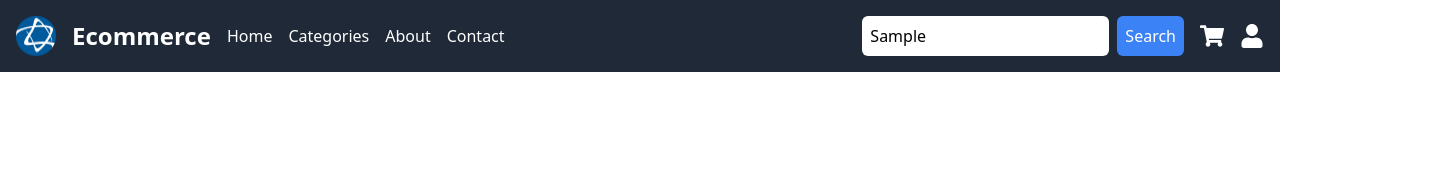
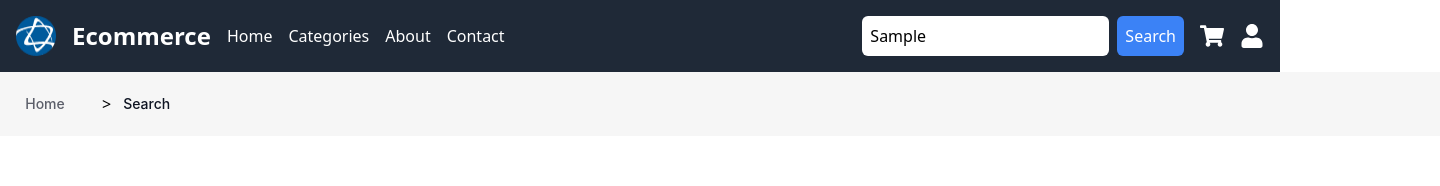
Before and after one commit to yujihyt/ecommerce, a React (Create React App) app: page / in a window 1280 px wide. Both pictures are taken after typing "Sample" into the empty fields and a click on the button "Search". Shown: the top 186 px of the page, 1440 px wide, since content can reach past the window. Built offline with nearby package versions, Linux system fonts and the light colour scheme; no server answers.

Commit message:
create breadcrumb component

```diff
--- a/src/App.tsx
+++ b/src/App.tsx
@@ -2,6 +2,7 @@ import React from 'react';
 import { BrowserRouter as Router, Routes, Route } from 'react-router-dom';
 import Header from './components/Header';
 import Home from './pages/Home';
+import Breadcrumb from './components/Breadcrumb';
 // import Categories from './pages/Categories';
 // import About from './pages/About';
 // import Contact from './pages/Contact';
@@ -13,6 +14,7 @@ const App = () => {
   return (
     <Router>
       <Header />
+      <Breadcrumb />
       <Routes>
         <Route path="/" element={<Home />} />
         {/* <Route path="/categories" element={<Categories />} />
--- /dev/null
+++ b/src/components/Breadcrumb.css
@@ -0,0 +1,48 @@
+.breadcrumb {
+    width: 1440px;
+    height: 64px;
+    top: 124px;
+    padding: 18px 0;
+    gap: 10px;
+    opacity: 1;
+    background-color: #F6F6F6;
+    display: flex;
+    align-items: center;
+  }
+
+  .breadcrumb-item {
+    width: 80px;
+    height: 25px;
+    gap: 0;
+    opacity: 1;
+    font-family: Inter;
+    font-size: 14px;
+    font-weight: 500;
+    line-height: 24.5px;
+    text-align: left;
+    color: #5C5F6A;
+    cursor: pointer;
+    display: flex;
+    align-items: center;
+    justify-content: center;
+    margin: 0 5px;
+  }
+
+  .breadcrumb-item-current {
+    width: 40px;
+    height: 25px;
+    gap: 0;
+    opacity: 1;
+    font-family: Inter;
+    font-size: 14px;
+    font-weight: 500;
+    line-height: 24.5px;
+    text-align: left;
+    color: #0E1422;
+  }
+
+  .breadcrumb-separator {
+    padding: 6px 12px;
+    opacity: 50;
+    color: '#000000';
+  }
--- /dev/null
+++ b/src/components/Breadcrumb.tsx
@@ -0,0 +1,57 @@
+import React from 'react';
+import { useLocation, useNavigate } from 'react-router-dom';
+import './Breadcrumb.css';
+
+const Breadcrumb: React.FC = () => {
+  const location = useLocation();
+  const navigate = useNavigate();
+
+  const pathnames = location.pathname.split('/').filter((x) => x);
+
+  return (
+    <nav className="breadcrumb">
+      <ul className="flex items-center">
+        <li>
+          <span
+            onClick={() => navigate('/')}
+            className="breadcrumb-item"
+          >
+            Home
+          </span>
+        </li>
+        {pathnames.length > 0 && (
+          <li className="breadcrumb-separator"> {'>'} </li>
+        )}
+
+        {pathnames.map((value, index) => {
+          const to = `/${pathnames.slice(0, index + 1).join('/')}`;
+          const isLast = index === pathnames.length - 1;
+
+          return (
+            <li key={to} className="flex items-center">
+              {isLast ? (
+                <span className="breadcrumb-item-current">
+                  {value.charAt(0).toUpperCase() + value.slice(1)}
+                </span>
+              ) : (
+                <>
+                  <span
+                    onClick={() => navigate(to)}
+                    className="breadcrumb-item"
+                  >
+                    {value.charAt(0).toUpperCase() + value.slice(1)}
+                  </span>
+                  <li className="breadcrumb-separator">
+                    {'>'}
+                  </li>
+                </>
+              )}
+            </li>
+          );
+        })}
+      </ul>
+    </nav>
+  );
+};
+
+export default Breadcrumb;
```
